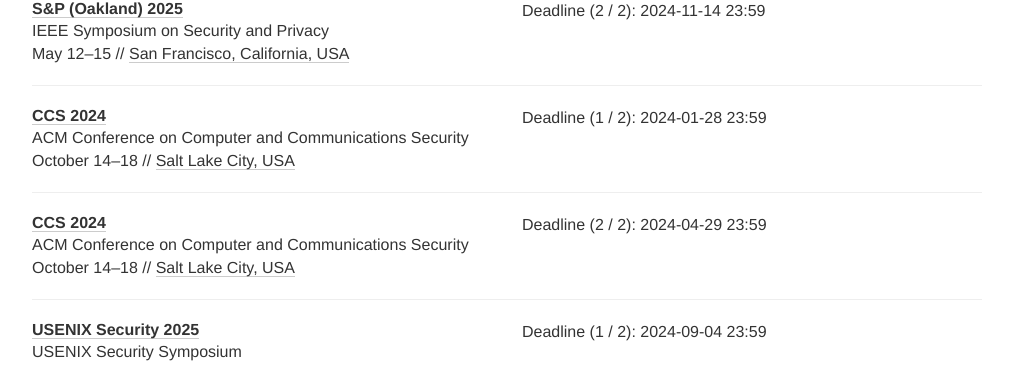
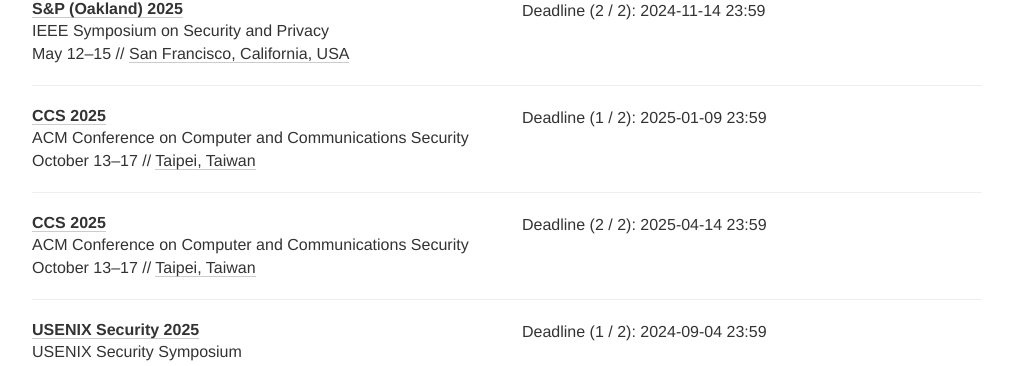
Before and after one commit to sec-deadlines/sec-deadlines.github.io, a Jekyll site: the page built from index.html, in a window 1280 px wide and 900 px high, scrolled down 333 px. Shown: the part 153-519 px from the top of the window, without its empty margins (133-1146 px from the left). Built offline with Jekyll 4.4.1, drawn with Linux system fonts in a browser that asks for light colours; nearby versions of some CDN libraries; comment, search, counter and statistics services are not loaded.

Commit message:
Add CCS 2025

```diff
--- a/_data/conferences.yml
+++ b/_data/conferences.yml
@@ -15,13 +15,13 @@
 
 - name: CCS
   description: ACM Conference on Computer and Communications Security
-  year: 2024
-  link: https://www.sigsac.org/ccs/CCS2024
+  year: 2025
+  link: https://www.sigsac.org/ccs/CCS2025
   deadline:
-    - "2024-01-28 23:59"
-    - "2024-04-29 23:59"
-  date: October 14-18
-  place: Salt Lake City, USA
+    - "2025-01-09 23:59"
+    - "2025-04-14 23:59"
+  date: October 13-17
+  place: Taipei, Taiwan
   tags: [SEC, PRIV, CONF, TOP4]
 
 - name: USENIX Security
```
